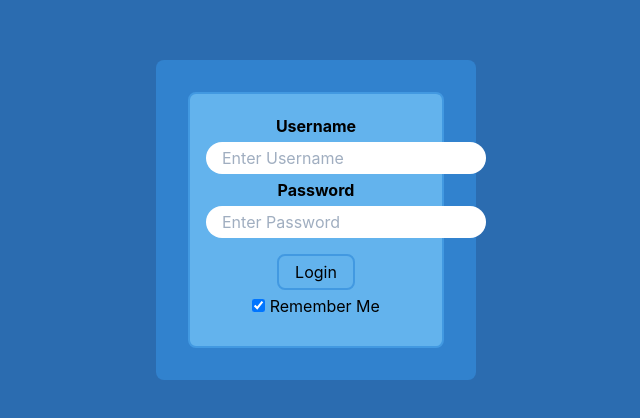
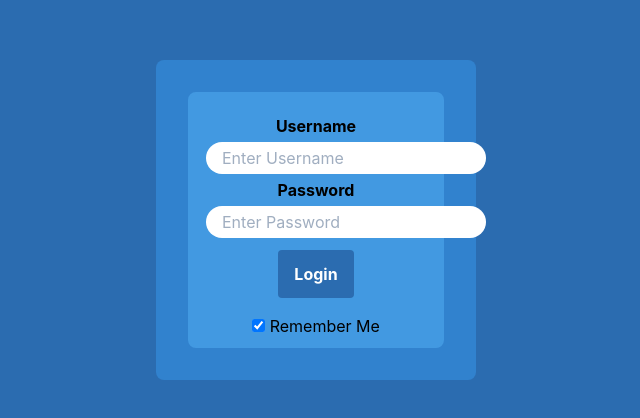
Before and after one commit to jvitolaocv/tailwindcss-test, a React (Create React App) app: page / in a window 1280 px wide. Shown: the part 180-598 px from the top of the page, without its empty margins (324-964 px from the left). Built offline with nearby package versions, Linux system fonts and the light colour scheme.

Commit message:
Fixed the color scheme of the login screen to match the dashboard color scheme; also positioned all dashboard contents in the center of the screen

```diff
--- a/src/App.js
+++ b/src/App.js
@@ -1,5 +1,6 @@
 import React, {useState} from 'react';
 import {Link} from "react-router-dom";
+import Button from './Components/Button';
 import './App.css';
 
 export default function App() {
@@ -8,18 +9,18 @@ export default function App() {
 	return (
 		<div className="container flex h-screen w-screen justify-center">
 			<div className="h-64 w-64 p-40 bg-blue-600 rounded-lg self-center text-center relative">
-				<div style={{top: '50%', left: '50%', transform: 'translate(-50%, -50%)'}} className="bg-blue-400 h-64 w-64 inline-block m-auto p-4 absolute flex-col items-center justify-center leading-8 border-2 border-blue-500 rounded-lg">
+				<div style={{top: '50%', left: '50%', transform: 'translate(-50%, -50%)'}} className="bg-blue-500 h-64 w-64 inline-block m-auto p-4 absolute flex-col items-center justify-center leading-8 border-2 border-blue-500 rounded-lg">
 					<label for="uname"><b>Username</b></label>
 					<input className="px-4 rounded-full" type="text" placeholder="Enter Username" name="uname" required />
 					<label for="psw"><b>Password</b></label>
 					<input className="px-4 rounded-full" type="password" placeholder="Enter Password" name="psw" required />
 					<Link to="/Authenticated">
-						<button className="border-2 border-blue-500 rounded-lg px-4 mt-4" type="submit">Login</button>
+						<Button buttonText="Login" />
 					</Link>
-					<label className="block">
+					<div className="block">
 						<input className="rounded-lg" type="checkbox" onClick={() => (setChecked(!checked))} checked={checked} name="remember" />
 						<label> Remember Me</label>
-					</label>
+					</div>
 				</div>
 			</div>
 		</div>
--- a/src/Authenticated.js
+++ b/src/Authenticated.js
@@ -12,8 +12,8 @@ export default function Authenticated() {
     const [selectedItem, setSelectedItem] = useState("None");
 
     return (
-        <div className="container text-center">
-            <div className="bg-blue-600 rounded-lg p-8 m-8">
+        <div className="container flex h-screen w-screen justify-center">
+            <div className="h-auto w-auto p-8 bg-blue-600 rounded-lg self-center text-center relative">
                 <div className="bg-blue-500 max-w-xs mx-auto rounded-lg justify-evenly">
                     <Button buttonText="Account" />
                     <Link to="/"><Button buttonText="Logout" /></Link>
--- a/src/Components/Button.js
+++ b/src/Components/Button.js
@@ -1,5 +1,5 @@
 import React from 'react';
 
 export default function Button(props) {
-    return <button className="bg-blue-700 hover:bg-blue-400 text-white font-bold py-2 px-4 rounded m-5">{props.buttonText}</button>;
+    return <button style={{outline: 0}} className="bg-blue-700 hover:bg-blue-400 text-white font-bold py-2 px-4 rounded m-3">{props.buttonText}</button>;
 };
```
